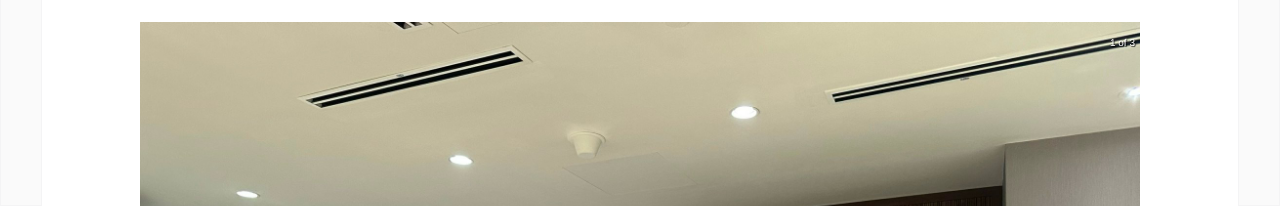
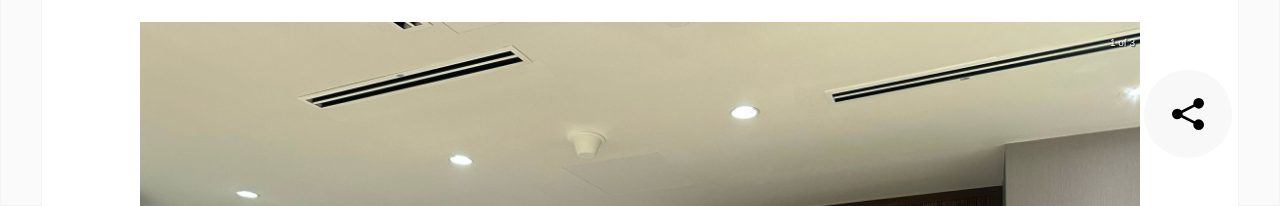
Before and after one commit to nntt1210/credit-tet-in-tech, a React (Create React App) app: page / in a window 1280 px wide. Shown: the part 594-800 px from the top of the page. Built offline with nearby package versions, Linux system fonts and the light colour scheme.

Commit message:
add share button

```diff
--- a/public/index.html
+++ b/public/index.html
@@ -5,10 +5,48 @@
 		<link rel="icon" href="%PUBLIC_URL%/logo.png" />
 		<meta name="viewport" content="width=device-width, initial-scale=1" />
 		<meta name="theme-color" content="#000000" />
+		<meta
+			name="description"
+			content="From our webpage, you can find information about our big family in general, individual squads in specific and synopsis of our designs."
+		/>
+		<meta
+			property="og:description"
+			content="From our webpage, you can find information about our big family in general, individual squads in specific and synopsis of our designs."
+		/>
+		<meta property="og:title" content="Credit" />
+		<meta
+			property="og:image"
+			content="https://credit-tet-in-tech.netlify.app/logo.png"
+		/>
 		<title>Credit</title>
 	</head>
 	<body>
 		<noscript>You need to enable JavaScript to run this app.</noscript>
 		<div id="root"></div>
+		<a class="top-link" href="" id="js-top">
+			<svg
+				xmlns="http://www.w3.org/2000/svg"
+				x="0px"
+				y="0px"
+				width="100"
+				height="100"
+				viewBox="0 0 30 30"
+			>
+				<path
+					d="M 23 3 A 4 4 0 0 0 19 7 A 4 4 0 0 0 19.09375 7.8359375 L 10.011719 12.376953 A 4 4 0 0 0 7 11 A 4 4 0 0 0 3 15 A 4 4 0 0 0 7 19 A 4 4 0 0 0 10.013672 17.625 L 19.089844 22.164062 A 4 4 0 0 0 19 23 A 4 4 0 0 0 23 27 A 4 4 0 0 0 27 23 A 4 4 0 0 0 23 19 A 4 4 0 0 0 19.986328 20.375 L 10.910156 15.835938 A 4 4 0 0 0 11 15 A 4 4 0 0 0 10.90625 14.166016 L 19.988281 9.625 A 4 4 0 0 0 23 11 A 4 4 0 0 0 27 7 A 4 4 0 0 0 23 3 z"
+				></path>
+			</svg>
+		</a>
+		<script>
+			// Set a variable for our button element.
+			const scrollToTopButton = document.getElementById("js-top");
+			// When the button is clicked, run our ScrolltoTop function above!
+			scrollToTopButton.onclick = function (e) {
+				e.preventDefault();
+				navigator.share({
+					url: "https://credit-tet-in-tech.netlify.app/",
+				});
+			};
+		</script>
 	</body>
 </html>
--- a/src/app.css
+++ b/src/app.css
@@ -122,3 +122,40 @@
 		width: 100%;
 	}
 }
+
+
+.top-link {
+	transition: all .25s ease-in-out;
+	position: fixed;
+	bottom: 0;
+	right: 0;
+	display: inline-flex;
+
+	cursor: pointer;
+	align-items: center;
+	justify-content: center;
+	margin: 0 3em 3em 0;
+	border-radius: 50%;
+	padding: .25em;
+	width: 80px;
+	height: 80px;
+	background-color: #F8F8F8;
+
+
+}
+
+
+
+.top-link svg {
+	fill: #000;
+	width: 40px;
+	height: 40px;
+}
+
+.top-link:hover {
+	background-color: #E8E8E8;
+}
+
+.top-link:hover svg {
+	fill: #000000;
+}
```
